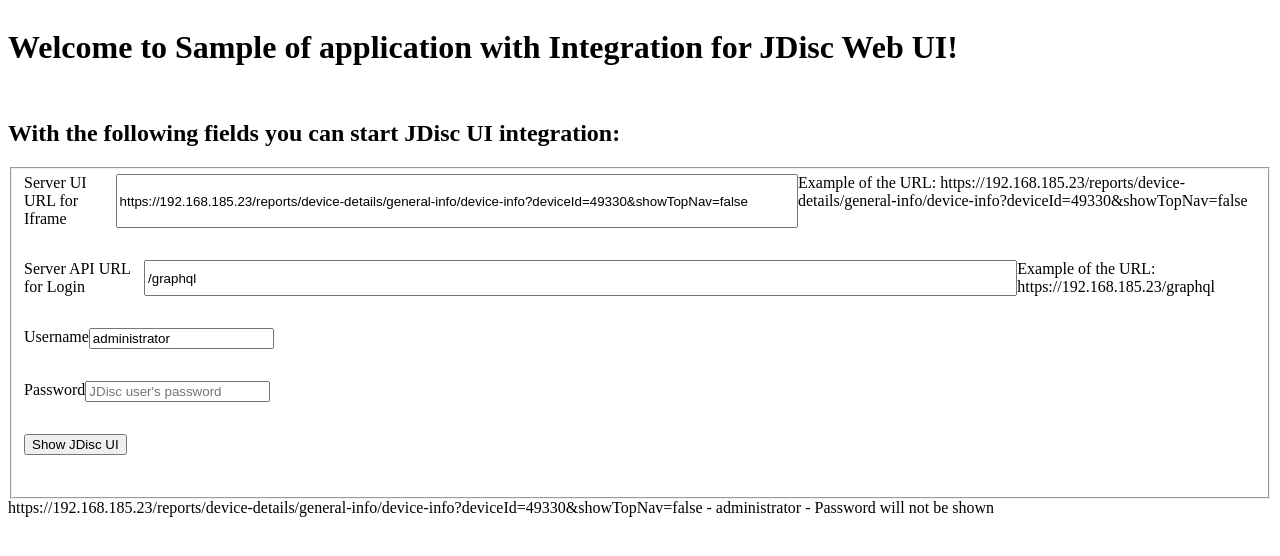
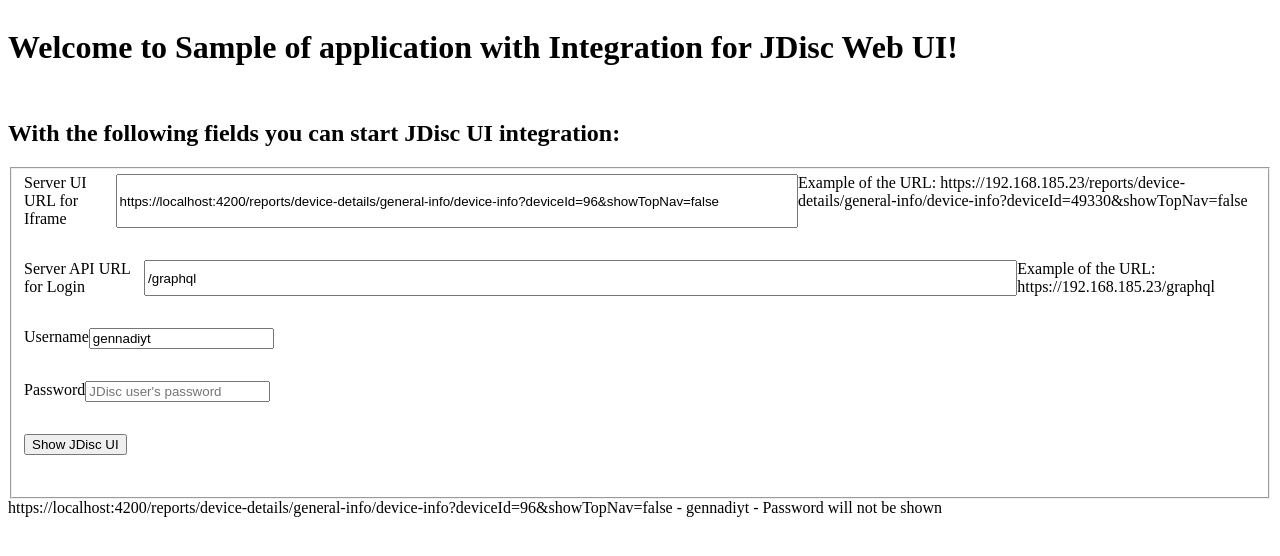
Before and after one commit to jdisc/integration-webui-sample, an Angular app: page / in a window 1280 px wide. Shown: the top 556 px of the page. Built offline with nearby package versions, Linux system fonts and the light colour scheme.

Commit message:
Sent access and refresh tokens to the embedded application.

```diff
--- a/package.json
+++ b/package.json
@@ -3,7 +3,7 @@
   "version": "0.0.0",
   "scripts": {
     "ng": "ng",
-    "start": "ng serve --proxy-config proxy.conf.json --host 0.0.0.0 --ssl true --disable-host-check",
+    "start": "ng serve --proxy-config proxy.conf.json --host 0.0.0.0 --ssl true --disable-host-check --port 8080",
     "build": "ng build",
     "watch": "ng build --watch --configuration development",
     "test": "ng test",
--- a/src/app/app-routing.module.ts
+++ b/src/app/app-routing.module.ts
@@ -1,10 +1,10 @@
 import { NgModule } from '@angular/core';
-import { RouterModule, Routes } from '@angular/router';
+import {PreloadAllModules, RouterModule, Routes} from '@angular/router';
 
 const routes: Routes = [{path: 'jdisc', loadChildren: () => import('./jdisc-integration/jdisc-integration.module').then(m => m.JdiscIntegrationModule)}];
 
 @NgModule({
-  imports: [RouterModule.forRoot(routes, {/*enableTracing: true, */onSameUrlNavigation: "reload"})],
+  imports: [RouterModule.forRoot(routes, {/*enableTracing: true, */onSameUrlNavigation: "reload", preloadingStrategy: PreloadAllModules })],
   exports: [RouterModule]
 })
 export class AppRoutingModule {
--- a/src/app/app.component.ts
+++ b/src/app/app.component.ts
@@ -44,14 +44,14 @@
 export class AppComponent {
   title = 'Sample of application with Integration for JDisc Web UI';
 
-  server: string = "https://192.168.185.23/reports/device-details/general-info/device-info?deviceId=49330&showTopNav=false";
-  apiserver: string = "/graphql";
-  username: string = "administrator";
+  // server: string = "https://192.168.185.23/reports/device-details/general-info/device-info?deviceId=49330&showTopNav=false";
+  // apiserver: string = "/graphql";
+  // username: string = "administrator";
   password: string = "";
 
-  // server: string = "https://localhost/reports/device-details/general-info/device-info?deviceId=96&showTopNav=false";
-  // apiserver: string = "/graphql";
-  // username: string = "gennadiyt";
+  server: string = "https://localhost:4200/reports/device-details/general-info/device-info?deviceId=96&showTopNav=false";
+  apiserver: string = "/graphql";
+  username: string = "gennadiyt";
 
   constructor(private router: Router) {
   }
--- a/src/app/jdisc-integration/jdisc-integration.component.ts
+++ b/src/app/jdisc-integration/jdisc-integration.component.ts
@@ -40,7 +40,9 @@
       }),
       switchMap((data) => this.login(data['api'], data['username'], data['password']).pipe(tap((loginResult) => {
         if (loginResult.status == "SUCCESS") {
-          this.showJDiscUIInIframe(loginResult.accessToken!, this.iframeRef, data["server"]);
+          this.showJDiscUIInIframe(loginResult.accessToken!, loginResult.refreshToken!, this.iframeRef, data["server"]);
+        } else {
+          window.alert(loginResult.status)
         }
       }))))
       .subscribe();
@@ -61,9 +63,9 @@
       }));
   }
 
-  private showJDiscUIInIframe(accessToken: string, iframeRef: ElementRef<HTMLIFrameElement>, server: string) {
-    localStorage.setItem('accessToken', accessToken);
+  private showJDiscUIInIframe(accessToken: string, refreshToken: string, iframeRef: ElementRef<HTMLIFrameElement>, server: string) {
     iframeRef.nativeElement.src = server;
+    iframeRef.nativeElement.contentWindow?.postMessage({accessToken, refreshToken}, '*');
     this.token = accessToken
   }
 }
```
